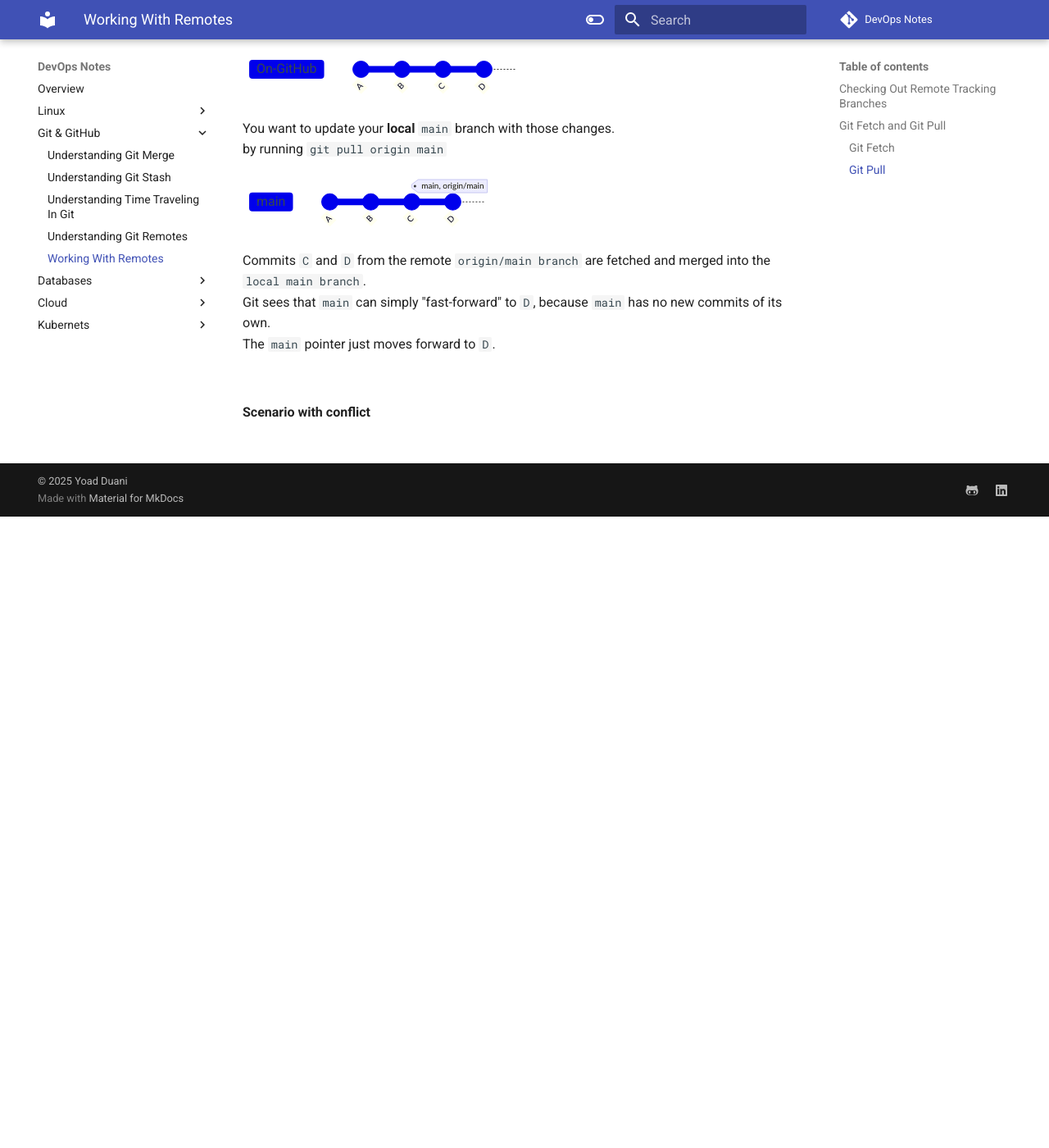
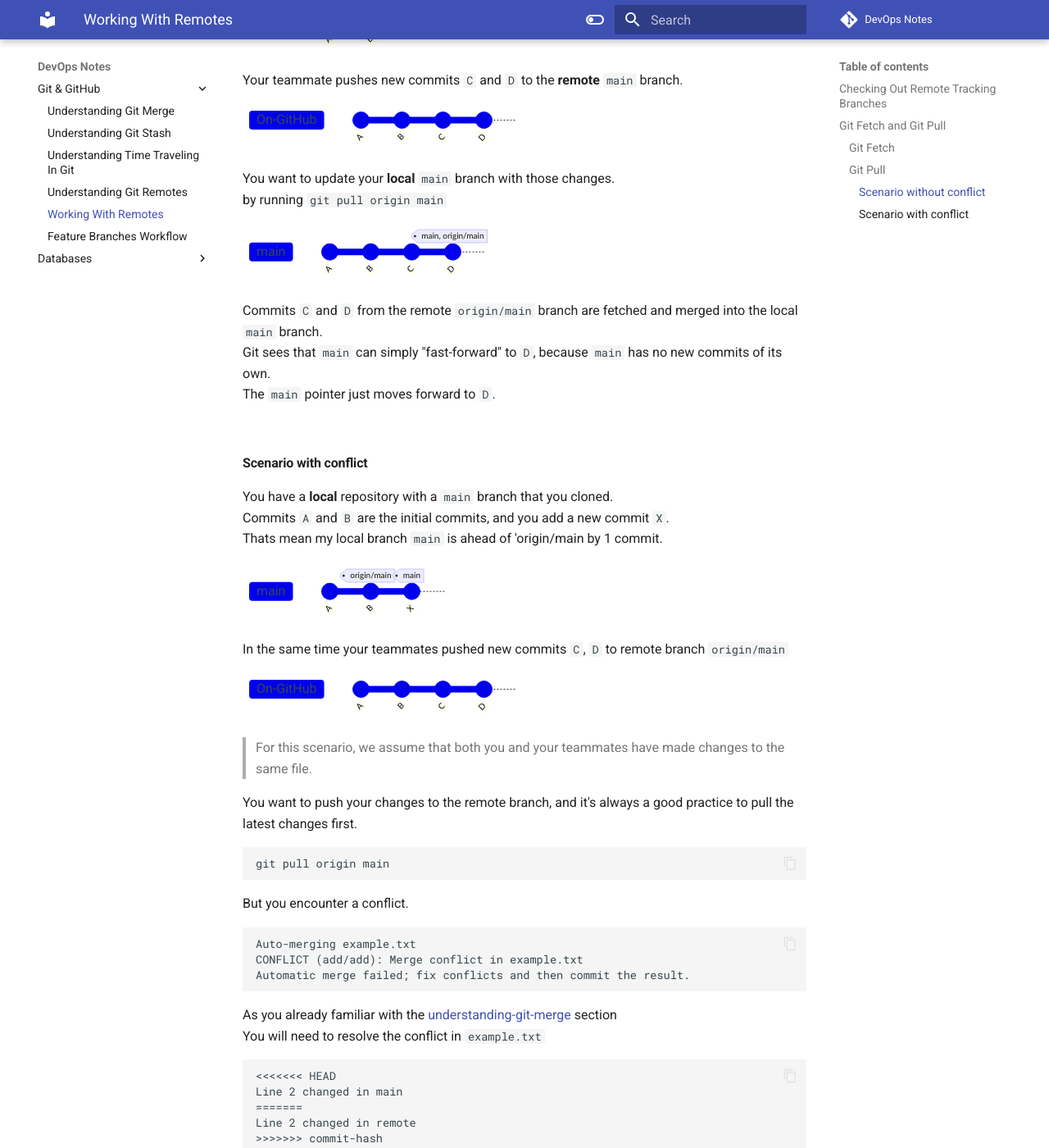
Before and after one commit to Yoad-Duani/personal_notes, an MkDocs documentation site: the page built from docs/git/working-with-remotes.md, in a window 1280 px wide and 1400 px high, scrolled down 3473 px. Shown: the whole window at 82% size. Built offline with MkDocs 1.6.1 and Material for MkDocs 9.7.7, drawn with Linux system fonts in a browser that asks for light colours; comment, search, counter and statistics services are not loaded; before the commit the page ends 4103 px from its top, so only the background shows below that; some of the changed text lies outside the part shown.

Commit message:
Update git docs

````diff
--- a/docs/git/working-with-remotes.md
+++ b/docs/git/working-with-remotes.md
@@ -42,7 +42,7 @@
 > ⚠️ **_NOTE:_**
 > `git checkout main` and `git checkout origin/main` are not the same
 
-And if you want to push your changes
+And if you want to push your changes, that you did on your local branch:
 
 ```bash
 git push main
@@ -68,8 +68,8 @@
 Git fetch update the remote tracking branch with the latest changes from the remote repository.
 
 **Scenario**<br />
-You cloned a remote repository and created a new commit. <br />
-Meanwhile, your teammates pushed changes to the remote branch—changes that are not yet present in your local branch.
+You cloned a repository and add a new commit. <br />
+Meanwhile, your teammates pushed changes to the **remote branch** — changes that are not yet present in your local branch.
 
 > **_NOTE:_**
 > At this point, the remote-tracking branch `origin/main` is not yet aware of these changes.
@@ -89,7 +89,7 @@
 gitGraph
     commit id: "A"
     commit id: "B" tag: "origin/main"
-    commit id: "New-1" tag: "main"
+    commit id: "my-new" tag: "main"
 ```
 
 If You don't want to screw up your working directory, but still want to have access to this changes, <br />
@@ -145,10 +145,11 @@
 You can merge the changes if you want by run
 
 ```bash
-# assuming you on the main branch
+# assuming you on the 'main' branch
 git merge origin/main
 ```
-But I will explain it in more depth in the upcoming sections.
+
+For reminder about the git merge scenarios [understanding-git-merge](./understanding-git-merge.md)
 
 
 ### Git Pull
@@ -165,9 +166,12 @@
 Just like `git merge`, **its matter where we run this command from.** <br />
 Whatever branch we run it from is where the changes will be merge into. <br />
 `git pull origin main` would fetch the lates information from the **origin main branch**,<br />
-And merge those changes into our current branch
+And merge those changes into our **current branch**
 
-**Scenario without conflict**<br />
+<br />
+
+#### Scenario without conflict
+
 You have a **local** repository with a `main` branch that you cloned. <br />
 Commits `A` and `B` are the initial commits.
 
@@ -199,11 +203,102 @@
    commit id: "C"
    commit id: "D" tag: "main, origin/main"
 ```
-Commits `C` and `D` from the remote `origin/main branch` are fetched and merged into the `local main branch`.<br />
+Commits `C` and `D` from the remote `origin/main` branch are fetched and merged into the local `main` branch.<br />
 Git sees that `main` can simply "fast-forward" to `D`, because `main` has no new commits of its own.<br />
 The `main` pointer just moves forward to `D`.
 
 <br />
 
-**Scenario with conflict**<br />
+#### Scenario with conflict
+
+You have a **local** repository with a `main` branch that you cloned. <br />
+Commits `A` and `B` are the initial commits, and you add a new commit `X`. <br />
+Thats mean my local branch `main` is ahead of 'origin/main by 1 commit.
+
+```mermaid
+gitGraph
+    commit id: "A"
+    commit id: "B" tag: "origin/main"
+    commit id: "X" tag: "main"
+```
+
+In the same time your teammates pushed new commits `C`, `D` to remote branch `origin/main`
+
+```mermaid
+%%{init: { 'gitGraph': {'showBranches': true, 'showCommitLabel':true,'mainBranchName': 'On-GitHub'}} }%%
+gitGraph
+    commit id: "A"
+    commit id: "B"
+    commit id: "C"
+    commit id: "D"
+```
+
+> For this scenario, we assume that both you and your teammates have made changes to the same file.
+
+You want to push your changes to the remote branch, and it's always a good practice to pull the latest changes first.
+
+```bash
+git pull origin main
+```
+
+But you encounter a conflict.
+
+```text
+Auto-merging example.txt
+CONFLICT (add/add): Merge conflict in example.txt
+Automatic merge failed; fix conflicts and then commit the result.
+```
+
+As you already familiar with the [understanding-git-merge](./understanding-git-merge.md) section <br />
+You will need to resolve the conflict in `example.txt`
+
+```text
+<<<<<<< HEAD
+Line 2 changed in main
+=======
+Line 2 changed in remote
+>>>>>>> commit-hash
+```
+
+```bash
+git add example.txt
+```
+
+```bash
+git commit -m "fix merge conflict"
+```
+
+At this point, when you run `git status` you will see that<br/> `Your branch is ahead of 'origin/main by 2 commit.`<br />
+Your commit `X`, and the merge commit `XYZ`.
+
+```mermaid
+%%{init: { 'gitGraph': {'showBranches': true, 'showCommitLabel':true,'mainBranchName': 'main'}} }%%
+gitGraph
+    commit id: "A"
+    commit id: "B"
+    branch origin/main
+    checkout main
+    commit id: "X"
+    checkout origin/main
+    commit id: "C"
+    commit id: "D" tag: "origin/main"
+    checkout main
+    merge origin/main
+    commit id: "XYZ" tag: "HEAD -> main"
+
+```
+
+And what is left it just push these 2 commits,
+
+```bash
+git push origin main
+```
+
+And the `origin/main` also point now to the merge commit `XYZ`.
+
+> ❗ **Remember**<br />
+> When collaborating with teammates, it's generally best to work on separate feature branches rather than directly on the `main` or `master` branch.<br/>
+> Changes should be merged using pull requests, ensuring a smoother workflow.<br/>
+> I will cover this in more detail in the next sections.
+
 <br />
--- a/mkdocs.yml
+++ b/mkdocs.yml
@@ -30,31 +30,7 @@
       primary: darkblue
       accent: lime
 
-nav:
-  - Overview: ./index.md
-  - Linux:
-      - ./linux/startup-ubuntu.md
-  - Git & GitHub:
-      - ./git/understanding-git-merge.md
-      - ./git/understanding-git-stash.md
-      - ./git/understanding-undo-time-traveling.md
-      - ./git/understanding-git-remotes.md
-      - ./git/working-with-remotes.md
-  - Databases:
-      - Vertica:
-          - ./dbs/vertica/vertica.md
-      - Mysql:
-          - ./dbs/mysql/mysql.md
-      - Mongodb:
-          - ./dbs/mongodb/mongo.md
-  - Cloud:
-      - GCP:
-          - ./cloud/gcp/networking.md
-          - ./cloud/gcp/gcloud.md
-      - AWS:
-          - ./cloud/aws/aws.cli.md
-  - Kubernets:
-      - ./kubernetes/kubectl.md
+
 
 markdown_extensions:
   - pymdownx.highlight:
@@ -88,3 +64,31 @@
 
 copyright: |
   &copy; 2025 <a href="https://github.com/Yoad-Duani"  target="_blank" rel="noopener">Yoad Duani</a>
+
+
+nav:
+  # - Overview: ./index.md
+  # - Linux:
+  #     - ./linux/startup-ubuntu.md
+  - Git & GitHub:
+      - ./git/understanding-git-merge.md
+      - ./git/understanding-git-stash.md
+      - ./git/understanding-undo-time-traveling.md
+      - ./git/understanding-git-remotes.md
+      - ./git/working-with-remotes.md
+      - ./git/feature-branches-workflow.md
+  - Databases:
+      # - Vertica:
+      #     - ./dbs/vertica/vertica.md
+      - Mysql:
+          - ./dbs/mysql/basic.md
+      # - Mongodb:
+      #     - ./dbs/mongodb/mongo.md
+  # - Cloud:
+  #     - GCP:
+  #         - ./cloud/gcp/networking.md
+  #         - ./cloud/gcp/gcloud.md
+  #     - AWS:
+  #         - ./cloud/aws/aws.cli.md
+  # - Kubernets:
+  #     - ./kubernetes/kubectl.md
````
Also changed, not shown: docs/dbs/mysql/basic.md (added, +42 -0 lines), docs/dbs/mysql/mysql.md (deleted, +0 -52 lines), docs/git/feature-branches-workflow.md (added, +161 -0 lines), docs/git/understanding-git-merge.md (+2 -0 lines).
